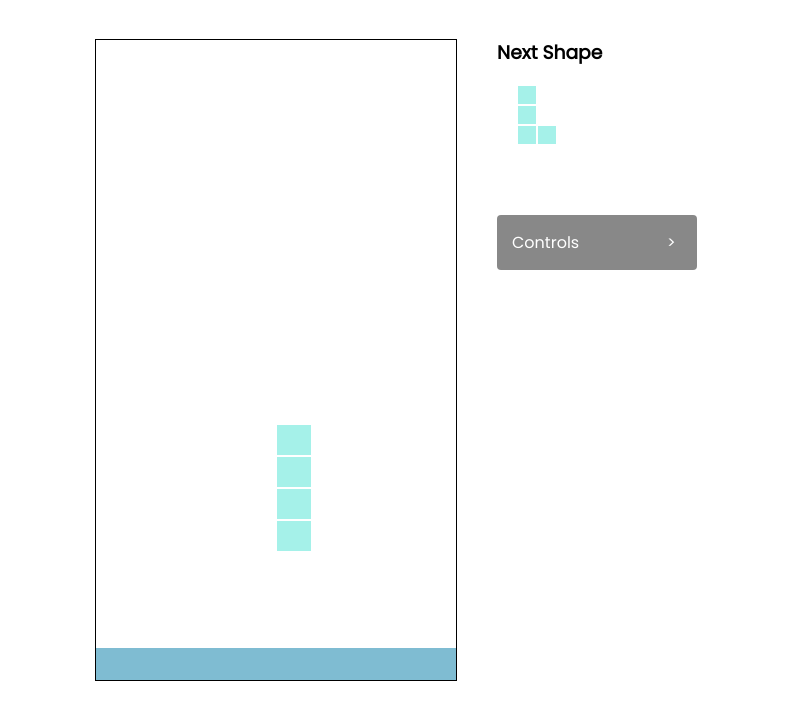
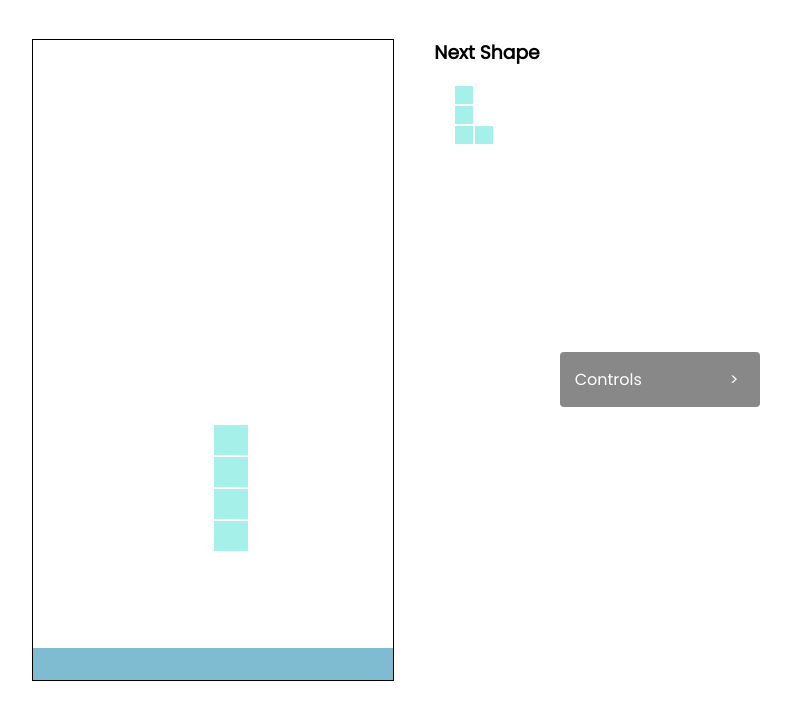
Before and after one commit to Brockkolee/Tetris, a plain HTML site: page index.html in a window 1280 px wide. Shown: the part 80-800 px from the top of the page, without its empty margins (254-1045 px from the left). Drawn offline with Linux system fonts and the light colour scheme.

Commit message:
added controls

```diff
--- a/index.html
+++ b/index.html
@@ -17,9 +17,6 @@
         <h1>Score: <span id="score">0</span></h1>
 
         <div class="game">
-
-
-
             <div class="grid">
                 <div></div>
                 <div></div>
@@ -222,8 +219,6 @@
                 <div class="bottom"></div>
                 <div class="bottom"></div>
             </div>
-
-            <div class="game-control">
             <div class="display">
                 <h3>Next Shape</h3>
                 <div class="display-grid">
@@ -245,6 +240,9 @@
                     <div></div>
                 </div>
             </div>
+
+            <div class="game-control">
+
                 <div class="wrapper">
                     <div class="collapsible">
                         <input type="checkbox" id="collapsible-head">
@@ -261,6 +259,8 @@
                 </div>
             </div>
 
+        </div>
+
 
     </div>
 
--- a/style.css
+++ b/style.css
@@ -77,7 +77,6 @@ button {
 
 .game-control {
    margin: auto;
-   margin-top: 0;
 
 }
 
```
Lines whose indentation alone changed are shown as unchanged.
